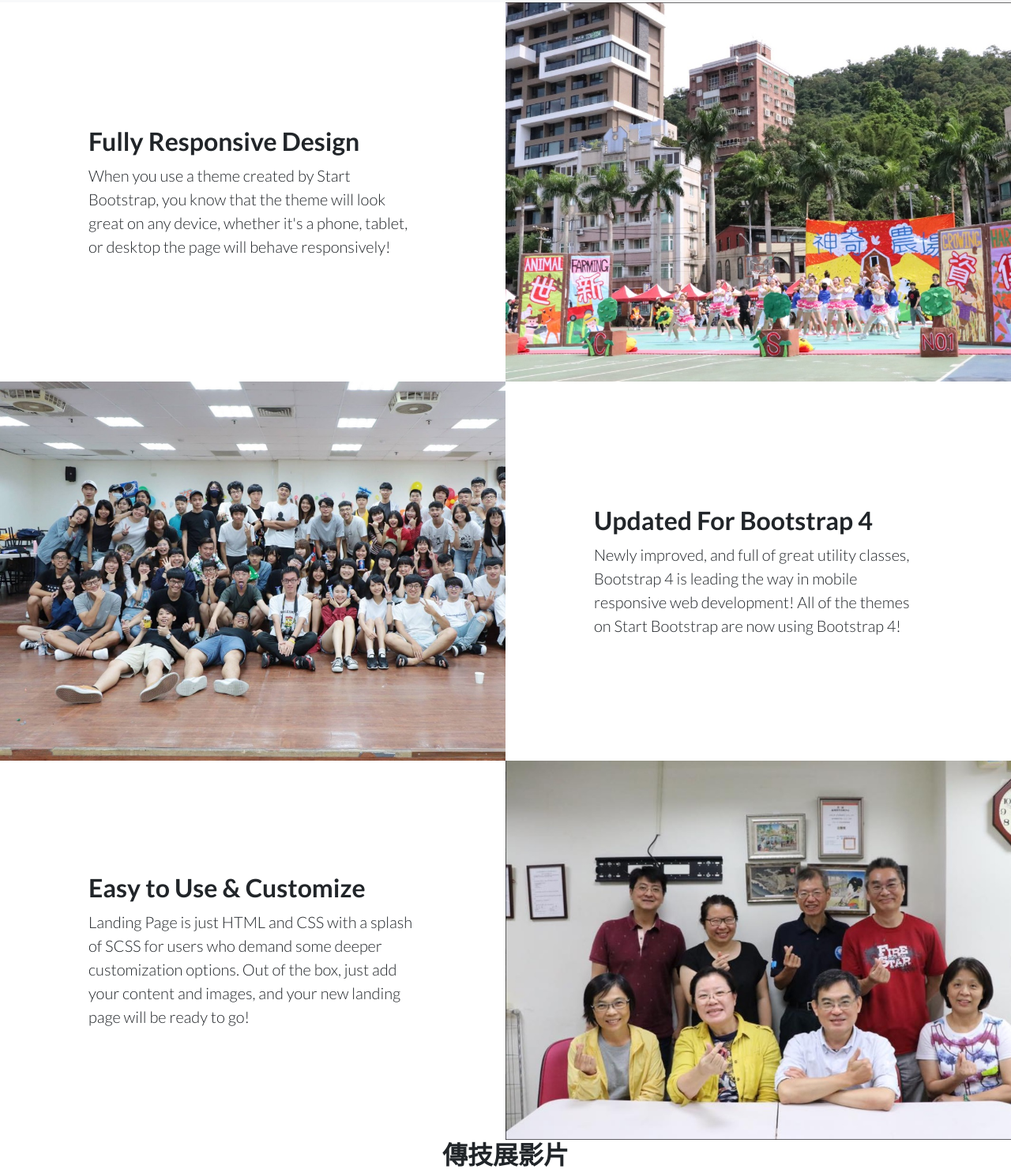
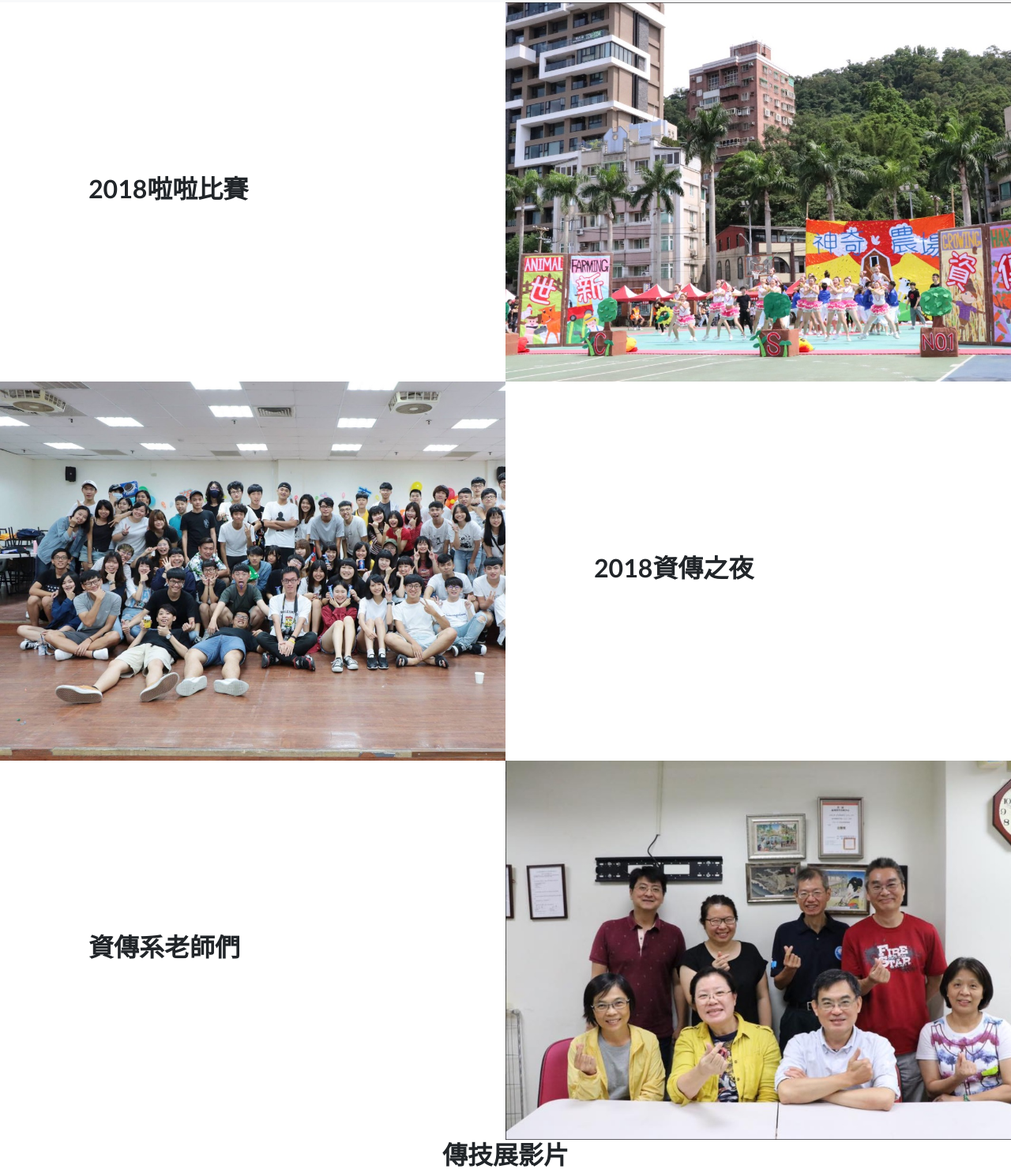
Before and after one commit to ambersschool/shuicsamber, a website: page index.html in a window 1280 px wide. Shown: the part 1083-2568 px from the top of the page at 79% size. Drawn offline with Linux system fonts and the light colour scheme.

Commit message:
Add files via upload

```diff
--- a/index.html
+++ b/index.html
@@ -100,22 +100,22 @@
 
           <div class="col-lg-6 order-lg-2 text-white showcase-img" style="background-image: url('img/擷取4.jpg');"></div>
           <div class="col-lg-6 order-lg-1 my-auto showcase-text">
-            <h2>Fully Responsive Design</h2>
-            <p class="lead mb-0">When you use a theme created by Start Bootstrap, you know that the theme will look great on any device, whether it's a phone, tablet, or desktop the page will behave responsively!</p>
+            <h2>2018啦啦比賽</h2>
+            <p class="lead mb-0"></p>
           </div>
         </div>
         <div class="row no-gutters">
           <div class="col-lg-6 text-white showcase-img" style="background-image: url('img/擷取5.jpg');"></div>
           <div class="col-lg-6 my-auto showcase-text">
-            <h2>Updated For Bootstrap 4</h2>
-            <p class="lead mb-0">Newly improved, and full of great utility classes, Bootstrap 4 is leading the way in mobile responsive web development! All of the themes on Start Bootstrap are now using Bootstrap 4!</p>
+            <h2>2018資傳之夜</h2>
+            <p class="lead mb-0"></p>
           </div>
         </div>
         <div class="row no-gutters">
           <div class="col-lg-6 order-lg-2 text-white showcase-img" style="background-image: url('img/擷取6.jpg');"></div>
           <div class="col-lg-6 order-lg-1 my-auto showcase-text">
-            <h2>Easy to Use &amp; Customize</h2>
-            <p class="lead mb-0">Landing Page is just HTML and CSS with a splash of SCSS for users who demand some deeper customization options. Out of the box, just add your content and images, and your new landing page will be ready to go!</p>
+            <h2>資傳系老師們</h2>
+            <p class="lead mb-0"></p>
           </div>
         </div>
 		<div class="container text-center">
```
